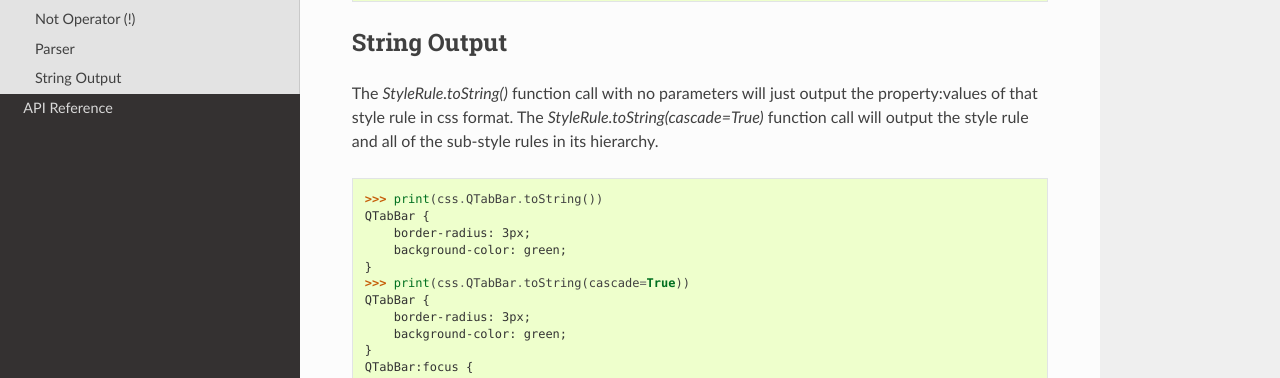
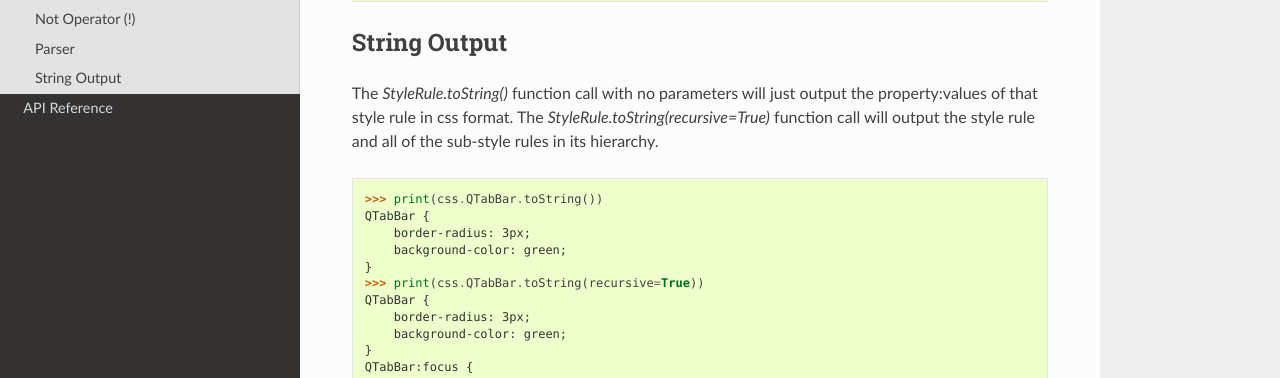
Before and after one commit to blambright/qstylizer, a Sphinx documentation site: the page built from doc/tutorial.rst, in a window 1280 px wide and 900 px high, scrolled down 1649 px. Shown: the part 221-599 px from the top of the window. Built offline with Sphinx 7.4.7 and the Read the Docs theme 2.0.0, drawn with Linux system fonts in a browser that asks for light colours.

Commit message:
Rename "cascade" parameter to "recursive"

```diff
--- a/doc/tutorial.rst
+++ b/doc/tutorial.rst
@@ -106,7 +106,7 @@ String Output
 
 The *StyleRule.toString()* function call with no parameters will just output
 the property:values of that style rule in css format. The
-*StyleRule.toString(cascade=True)* function call will output the style rule
+*StyleRule.toString(recursive=True)* function call will output the style rule
 and all of the sub-style rules in its hierarchy.
 
 .. code-block:: python
@@ -116,7 +116,7 @@ and all of the sub-style rules in its hierarchy.
         border-radius: 3px;
         background-color: green;
     }
-    >>> print(css.QTabBar.toString(cascade=True))
+    >>> print(css.QTabBar.toString(recursive=True))
     QTabBar {
         border-radius: 3px;
         background-color: green;
```
Also changed, not shown: 2 other files.
